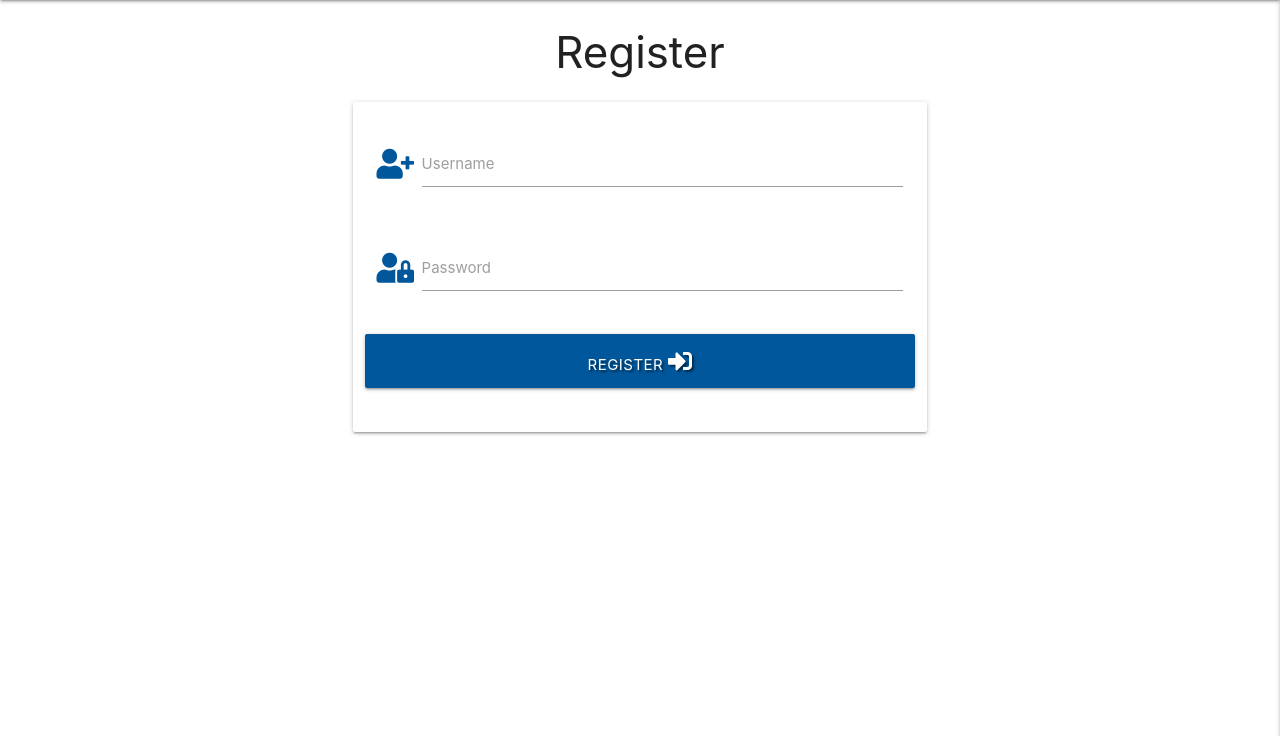
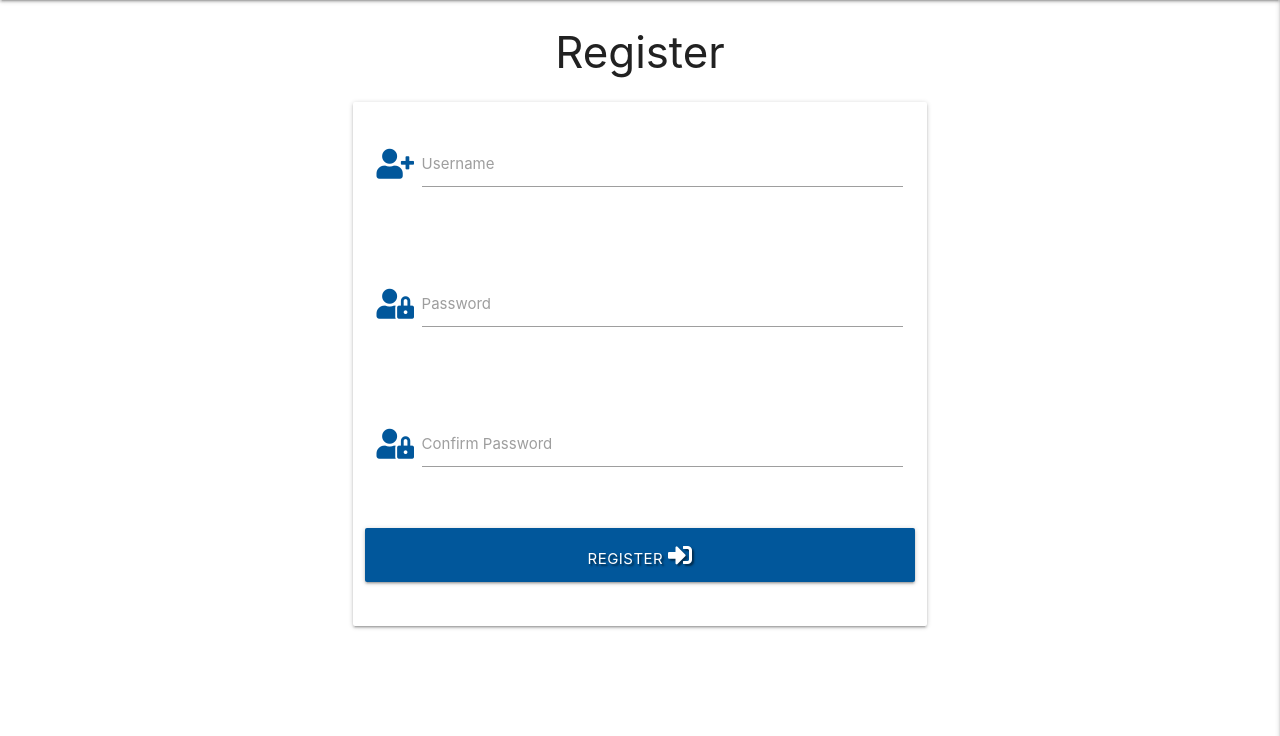
Before and after one commit to robot5000-design/task-manager, a Flask app: page /register in a window 1280 px wide. Shown: the part 64-800 px from the top of the page. Run offline with Flask 2, Linux system fonts and the light colour scheme; some libraries are stand-ins or nearby versions.

Commit message:
Added confirm password input

```diff
--- a/app.py
+++ b/app.py
@@ -35,6 +35,12 @@ def register():
             flash("Username already exists")
             return redirect(url_for("register"))
 
+        password1 = request.form.get("password")
+        password2 = request.form.get("confirm-password")
+        if password1 != password2:
+            flash("Passwords do not match!")
+            return redirect(url_for("register"))
+
         register = {
             "username": request.form.get("username").lower(),
             "password": generate_password_hash(request.form.get("password"))
--- a/static/js/script.js
+++ b/static/js/script.js
@@ -1,3 +1,4 @@
 $(document).ready(function(){
     $('.sidenav').sidenav({edge: "right"});
+    $('input#username, input#password').characterCounter();
 });
--- a/templates/register.html
+++ b/templates/register.html
@@ -11,7 +11,8 @@
 					<div class="input-field col s12">
 						<i class="fas fa-user-plus prefix light-blue-text text-darken-4"></i>
 						<input id="username" name="username" type="text" class="validate" minlength="5" pattern="^[a-zA-Z0-9]{5,15}$" maxlength="15" required>
-						<label for="username">Username</label>
+                        <label for="username">Username</label>
+                        <span class="helper-text" data-error="must be 5-15 alphanumeric characters (no spaces)" data-success="valid format"></span>
 					</div>
                 </div>
                 <!-- passowrd -->
@@ -20,6 +21,16 @@
 						<i class="fas fa-user-lock prefix light-blue-text text-darken-4"></i>
                         <input id="password" name="password" type="password" class="validate" pattern="^[a-zA-Z0-9]{5,15}$" minlength="5" maxlength="15" required>
                         <label for="password">Password</label>
+                        <span class="helper-text" data-error="must be 5-15 alphanumeric characters (no spaces)" data-success="valid format"></span>
+                    </div>
+                </div>
+                <!-- passowrd -->
+                <div class="row">
+                    <div class="input-field col s12">
+						<i class="fas fa-user-lock prefix light-blue-text text-darken-4"></i>
+                        <input id="confirm-password" name="confirm-password" type="password" class="validate" pattern="^[a-zA-Z0-9]{5,15}$" minlength="5" maxlength="15" required>
+                        <label for="confirm-password">Confirm Password</label>
+                        <span class="helper-text" data-error="must be 5-15 alphanumeric characters (no spaces)" data-success="valid format"></span>
                     </div>
                 </div>
                 <!-- register -->
```
